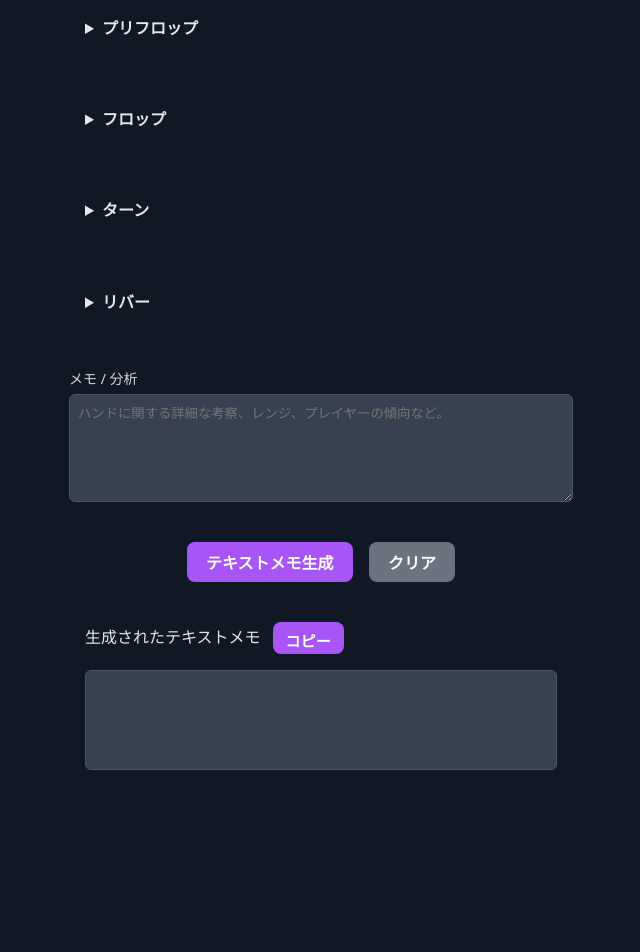
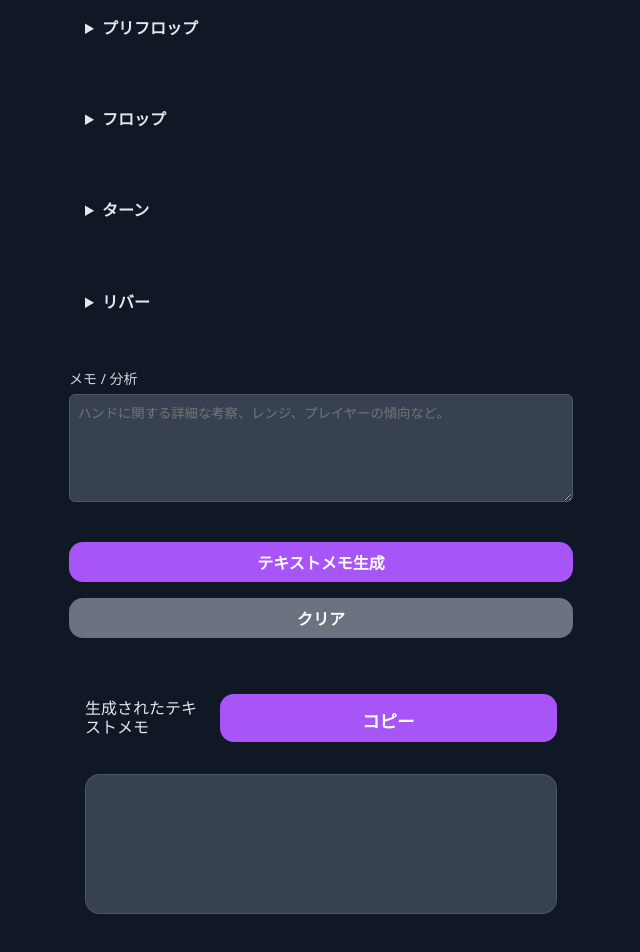
Before and after one commit to takao0612/poker-hand-memo-app, a plain HTML site: page index.html in a window 1280 px wide. Shown: the part 401-1353 px from the top of the page, without its empty margins (319-959 px from the left). Before the commit the page ends 1315 px from the top, so only its background shows below. Drawn offline with Linux system fonts and the light colour scheme.

Commit message:
クリアボタンと下の要素の横幅を完全統一（縦並び・width:100%）

```diff
--- a/index.html
+++ b/index.html
@@ -219,12 +219,15 @@
         /* コピー用ボタンも統一 */
         #copy-memo {
             min-width: 70px;
-            height: 32px;
-            line-height: 32px;
+            width: 100%;
+            height: 48px;
+            line-height: 48px;
             white-space: nowrap;
             overflow: hidden;
             box-sizing: border-box;
-            font-size: 0.95rem;
+            font-size: 1.1rem;
+            margin: 16px 0;
+            border-radius: 14px;
         }
         /* セクション */
         .section {
@@ -314,10 +317,14 @@
         }
         .button-row {
             display: flex;
+            flex-direction: column;
             gap: 16px;
             justify-content: center;
-            align-items: center;
+            align-items: stretch;
             margin-bottom: 1.5rem;
+        }
+        .button-row button {
+            width: 100%;
         }
         .memo-header-row {
             display: flex;
@@ -350,12 +357,34 @@
             }
         }
         #text-memo-content {
+            border-radius: 14px;
+            padding: 1.2rem 1rem;
+            min-height: 140px;
+            font-size: 1rem;
             width: 100%;
-            max-width: 100%;
             box-sizing: border-box;
-            display: block;
-            margin: 0;
-            padding: 0.75rem 1rem;
+        }
+        .wide-center {
+            max-width: 400px;
+            width: 100%;
+            margin: 0 auto;
+            box-sizing: border-box;
+        }
+        .btn, .btn-primary, .btn-secondary, .btn-sm, #copy-memo {
+            border-radius: 14px;
+        }
+        #text-memo-content {
+            border-radius: 14px;
+            padding: 1rem;
+        }
+        @media (max-width: 600px) {
+            .container {
+                max-width: 100%;
+                padding: 0.5rem;
+            }
+            .wide-center {
+                max-width: 100%;
+            }
         }
     </style>
 </head>
```
